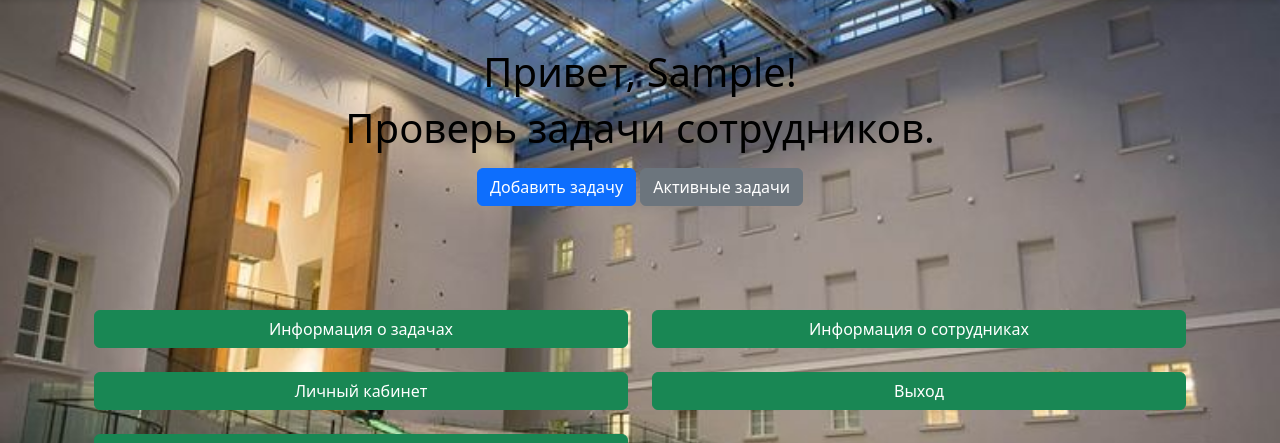
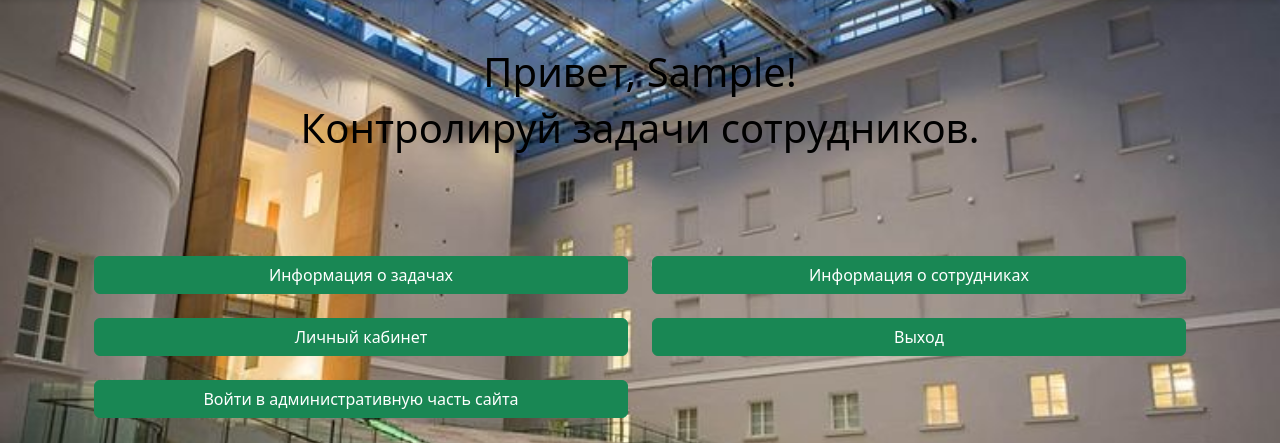
Before and after one commit to SergeiVokhminov/My_OGSH_Project, a Django app: page / in a window 1280 px wide. Shown: the part 56-499 px from the top of the page. Run offline with Django 5.2, Linux system fonts and the light colour scheme; the visitor is signed in with stand-in values (Sample User, id 1); some libraries are stand-ins or nearby versions.

Commit message:
обновлен шаблон главной страницы приложения users

```diff
--- a/users/templates/users/home.html
+++ b/users/templates/users/home.html
@@ -5,9 +5,7 @@
 <section class="py-5 text-center container">
     {% if user.is_superuser %}
         <h1 class="fw-light">Привет, {{ user.first_name | default:user.email }}!</h1>
-        <h1 class="fw-light">Проверь задачи сотрудников.</h1>
-        <a href="{% url 'tasks:task_create' %}" class="btn btn-primary my-2">Добавить задачу</a>
-        <a href="#" class="btn btn-secondary my-2">Активные задачи</a>
+        <h1 class="fw-light">Контролируй задачи сотрудников.</h1>
     {% elif user.is_authenticated %}
         <h1 class="fw-light">Привет, {{ user.first_name | default:user.email }}</h1>
         <h1 class="fw-light">Проверь свои задачи.</h1>
```
